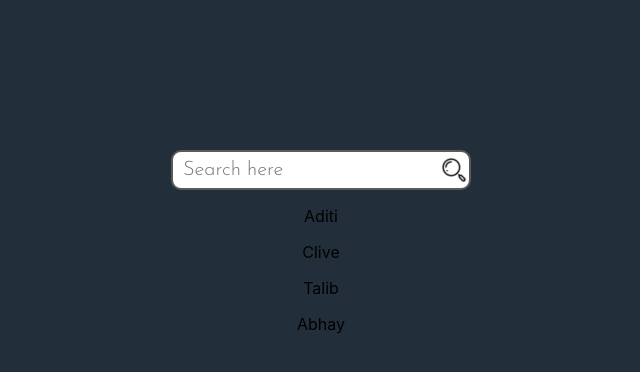
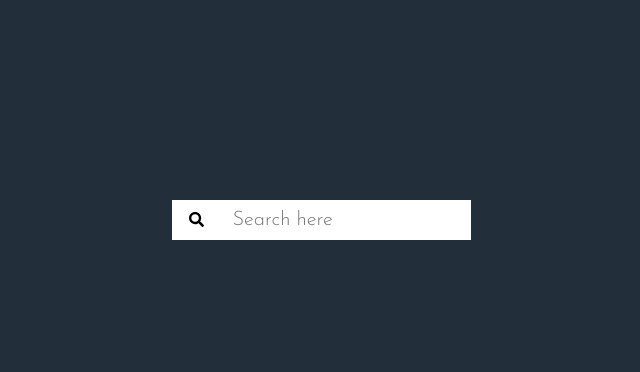
Before and after one commit to panditaditi07/search-input-field, a React (Create React App) app: page / in a window 1280 px wide. Shown: the top 372 px of the page, without its empty margins (319-959 px from the left). Built offline with nearby package versions, Linux system fonts and the light colour scheme.

Commit message:
added FontAwesome icon
added Proptypes

```diff
--- a/package.json
+++ b/package.json
@@ -10,6 +10,7 @@
     "@testing-library/react": "^11.2.3",
     "@testing-library/user-event": "^12.6.0",
     "node-sass": "^4.14.1",
+    "prop-types": "^15.7.2",
     "react": "^17.0.1",
     "react-dom": "^17.0.1",
     "react-scripts": "4.0.1",
--- a/src/App.js
+++ b/src/App.js
@@ -2,7 +2,8 @@ import { Component } from "react";
 import "./App.css";
 import { searchData } from "./data/searchData";
 // import searchData from "./data/jsonData.json";
-import SearchBar from "./components/SearchBar";
+// import SearchBar from "./components/SearchBar";
+import SearchBox from "./components/searchBox";
 
 class App extends Component {
   state = {
@@ -13,14 +14,18 @@ class App extends Component {
    * Use serachBar component to get the SearchInput
    */
   render() {
+    console.log(searchData);
     return (
       <>
         <div className="App">
-          <SearchBar
+          <SearchBox
             data={searchData}
             placeholder="Search here"
-            icons="right"
+            iconDirection="left"
             searchkey="name"
+            onChange={(value) => {
+              console.log("res", value);
+            }}
           />
         </div>
       </>
--- a/src/components/SearchBar.jsx
+++ b/src/components/SearchBar.jsx
@@ -1,5 +1,5 @@
 import { Component } from "react";
-import SearchBox from "./searchBox";
+// import SearchBox from "./searchBox";
 // import { faSearch } from "@fortawesome/free-solid-svg-icons";
 // import { FontAwesomeIcon } from "@fortawesome/react-fontawesome";
 // import styles from "./searchBox.module.scss";
@@ -11,60 +11,61 @@ import style from "./searchBar.module.scss";
  * if icon = left then then search bar will on left and vice versa
  */
 
-class SearchBar extends Component {
-  render() {
-    const icons = this.props.icons;
-    return (
-      <>
-        {(() => {
-          switch (icons) {
-            case "left":
-              return (
-                <div className={style["main-container"]}>
-                  <SearchBox
-                    /**
-                     * Data is used as props which is send from SearchBar
-                     * Similar for other proptypes
-                     */
-                    data={this.props.data}
-                    placeholder={this.props.placeholder}
-                    searchkey={this.props.searchkey}
-                    className={this.props.icons}
-                  />
-                </div>
-              );
-            case "right":
-              return (
-                <div className={style["main-container"]}>
-                  <SearchBox
-                    data={this.props.data}
-                    placeholder={this.props.placeholder}
-                    searchkey={this.props.searchkey}
-                    className={this.props.icons}
-                  />
-                </div>
-              );
-            /**
-             * default is set to icon = right
-             */
-            default:
-              return (
-                <div className={style["main-container"]}>
-                  <SearchBox
-                    data={this.props.data}
-                    placeholder={this.props.placeholder}
-                    searchkey={this.props.searchkey}
-                    className="search-field-right"
-                  />
-                </div>
-              );
-          }
-        })()}
-      </>
-    );
-  }
-}
-export default SearchBar;
+// class SearchBar extends Component {
+//   render() {
+//     const icons = this.props.icons;
+//     return (
+//       <>
+//         {(() => {
+//           switch (icons) {
+//             case "left":
+//               return (
+//                 <div className={style["main-container"]}>
+//                   <SearchBox
+//                     /**
+//                      * Data is used as props which is send from SearchBar
+//                      * Similar for other proptypes
+//                      */
+//                     data={this.props.data}
+//                     placeholder={this.props.placeholder}
+//                     searchkey={this.props.searchkey}
+//                     className={this.props.icons}
+//                     onChange={this.props.onChange}
+//                   />
+//                 </div>
+//               );
+//             case "right":
+//               return (
+//                 <div className={style["main-container"]}>
+//                   <SearchBox
+//                     data={this.props.data}
+//                     placeholder={this.props.placeholder}
+//                     searchkey={this.props.searchkey}
+//                     className={this.props.icons}
+//                   />
+//                 </div>
+//               );
+//             /**
+//              * default is set to icon = right
+//              */
+//             default:
+//               return (
+//                 <div className={style["main-container"]}>
+//                   <SearchBox
+//                     data={this.props.data}
+//                     placeholder={this.props.placeholder}
+//                     searchkey={this.props.searchkey}
+//                     className="search-field-right"
+//                   />
+//                 </div>
+//               );
+//           }
+//         })()}
+//       </>
+//     );
+//   }
+// }
+// export default SearchBar;
 
 // class SearchBar extends Component {
 //   render() {
--- a/src/components/_constants.scss
+++ b/src/components/_constants.scss
@@ -6,6 +6,5 @@ $icon: url("../images/search.png");
 $width: 300px;
 $border-size: 2px solid;
 $font-color: black;
-$border-raidus: 10px;
 $background-size: 30px;
 $background-repeat: no-repeat;
--- a/src/components/searchBox.jsx
+++ b/src/components/searchBox.jsx
@@ -1,9 +1,9 @@
 import { Component } from "react";
-// import { faSearch } from "@fortawesome/free-solid-svg-icons";
-// import { FontAwesomeIcon } from "@fortawesome/react-fontawesome";
-// import styles from "./searchBox.module.scss";
+import { faSearch } from "@fortawesome/free-solid-svg-icons";
+import { FontAwesomeIcon } from "@fortawesome/react-fontawesome";
+import styles from "./searchBox.module.scss";
+import propTypes from "prop-types";
 import NamesContainer from "../components/namesContainer";
-import style from "./searchBar.module.scss";
 
 class SearchBox extends Component {
   state = {
@@ -12,37 +12,69 @@ class SearchBox extends Component {
 
   handleChange = (event) => {
     this.setState({ searchField: event.target.value });
+    this.props.onChange(this.state.searchField);
   };
+
+  // searchKey = () => {
+  //   return this.props.data.filter((val) =>
+  //     val[this.props.searchkey]
+  //       .toLowerCase()
+  //       .includes(this.state.searchField.toLowerCase())
+  //   );
+  // };
+
   searchKey = () => {
+    if (this.props.searchkey === "undefined") {
+      return this.props.data.filter((val) =>
+        val[this.props.searchkey]
+          .toLowerCase()
+          .includes(this.state.searchField.toLowerCase())
+      );
+    }
     return this.props.data.filter((val) =>
       val[this.props.searchkey]
         .toLowerCase()
         .includes(this.state.searchField.toLowerCase())
     );
   };
+
   render() {
     console.log(this.props);
     /**
      * this will render the searchBar component
      */
+
+    let { className, iconDirection } = this.props;
     return (
       <>
-        <div>
+        <div
+          className={`${styles["container"]} ${
+            styles[this.props.iconDirection]
+          } ${className ? className : styles["container"]} ${iconDirection}`}
+        >
           <input
             type="text"
-            className={style[this.props.className]}
+            className={styles["search-field"]}
             placeholder={this.props.placeholder}
-            // searchKey={this.searchKey(this.props.searchKey)}
+            searchkey={this.props.searchkey}
             onChange={this.handleChange}
           />
+          <button type="submit" className={styles["button"]}>
+            <FontAwesomeIcon icon={faSearch} className={styles["icon"]} />
+          </button>
+        </div>
 
-          <NamesContainer names={this.searchKey()} />
-          {/* <button type="submit" className={styles["search-btn"]}>
-            <FontAwesomeIcon icon={faSearch} />
-          </button> */}
-        </div>
+        <NamesContainer names={this.searchKey()} />
       </>
     );
   }
 }
+SearchBox.propTypes = {
+  dataList: propTypes.array,
+  searchkey: propTypes.string.isRequired,
+  className: propTypes.string,
+  placeholder: propTypes.string,
+  iconDirection: propTypes.oneOf(["left", "right"]),
+};
+
 export default SearchBox;
--- a/src/components/searchBox.module.scss
+++ b/src/components/searchBox.module.scss
@@ -3,50 +3,56 @@
 }
 
 $font: "Josefin Sans", sans-serif;
-$button-color: #8233c5;
 $height: 40px;
+$width: 250px;
+$textColor: black;
+$textBackground: white;
 
-.main-container {
+.container {
   display: flex;
-  flex-direction: row;
   flex-wrap: wrap;
   justify-content: center;
   align-items: center;
   margin: 200px auto;
-  // border: 1px solid red;
-}
-.container {
-  display: flex;
-  flex-direction: row;
-  justify-content: center;
-  flex-wrap: wrap;
-  // border: 1px solid red;
-  width: 500px;
 }
 
-.search-btn-right {
-  position: relative;
-  width: 60px;
-  height: $height;
-  background: $button-color;
-  border: none;
-  border-radius: 10px;
-  outline: none;
+.left {
+  flex-direction: row-reverse;
+}
+.right {
+  flex-direction: row;
+}
+
+.button {
+  background: white;
+  cursor: pointer;
+  border: 2px solid white;
+  transition: all 0.3s ease;
+}
+.button:hover {
+  background: black;
+  color: white;
+}
+.icon {
+  margin: 9px;
+  font-size: 15px;
 }
 
 .search-field {
-  width: 300px;
-  border: 2px solid $button-color;
+  width: $width;
   font-size: 20px;
   height: $height;
+  color: $textColor;
+  font-family: $font;
+  border: 2px solid white;
+  background-color: $textBackground;
   padding: 10px;
-  color: black;
-  border-radius: 10px;
-  font-family: $font;
-  background: white;
 }
 
-input[type="search"]:focus {
+input[type="text"]:focus {
+  outline: none;
+}
+button[type="submit"]:focus {
   outline: none;
 }
 @media (max-width: 450px) {
--- a/src/data/searchData.js
+++ b/src/data/searchData.js
@@ -1,19 +1,19 @@
 export const searchData = [
   {
     id: "1",
-    name: "Aditi",
+    name: "",
   },
   {
     id: "2",
-    name: "Clive",
+    name: "",
   },
   {
     id: "3",
-    name: "Talib",
+    name: "",
   },
   {
     id: "4",
-    name: "Abhay",
+    name: "",
   },
 ];
 
```
